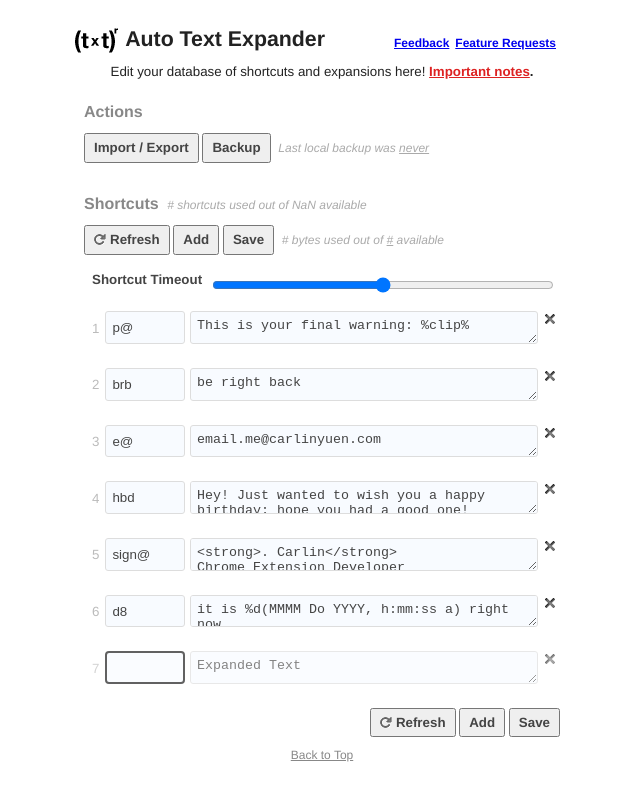
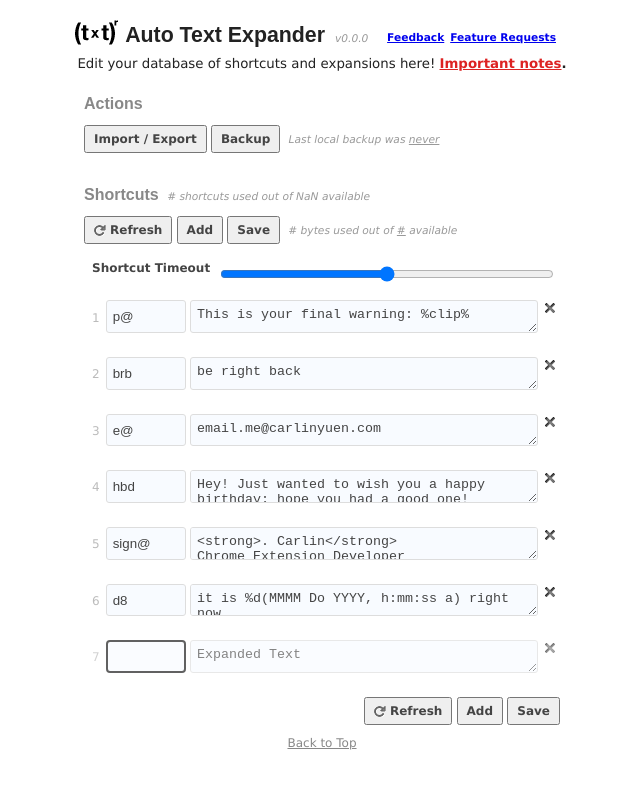
Before and after one commit to pviswanathan/ChromeAutoTextExpander, a browser extension: page options.html in a window 1280 px wide. Shown: the whole page, without its empty margins (318-958 px from the left). Drawn offline with Linux system fonts and the light colour scheme.

Commit message:
more consistent fonts

```diff
--- a/css/options.css
+++ b/css/options.css
@@ -5,7 +5,7 @@
 	width: 100%;
 	background: white;
 	color: #222;
-	font: normal 10pt/16px 'Helvetica Neue', Helvetica, Verdana;
+	font: normal 10pt/16px Verdana;
 	margin: 0;
 	padding: 0;
 }
@@ -17,15 +17,16 @@
 }
 
 h1 {
-	font: bold 16pt/16px 'Helvetica Neue', Helvetica, Verdana;
+	font: bold 16pt/16px Arial, Verdana;
 	vertical-align: middle;
 	margin: 0;
 }
 h1 img {
 	vertical-align: middle;
+    margin-top: -8px;
 }
 h2 {
-    font: bold 12pt/16px 'Helvetica Neue', Helvetica, Verdana;
+    font: bold 12pt/16px Arial, Verdana;
     clear: both;
     color: #888;
 }
@@ -54,7 +55,7 @@
 table {
 	width: 100%;
     counter-reset: rowNumber;
-	font: normal 10pt/16px 'Helvetica Neue', Helvetica, Verdana;
+	font: normal 9pt/9px Verdana;
 }
 table tr {
     counter-increment: rowNumber;
@@ -111,21 +112,21 @@
 }
 .backToTop {
 	color: #888;
-	font: normal 9pt/9pt 'Helvetica Neue', Helvetica, Verdana;
+	font: normal 9pt/9pt Verdana;
 }
 
 h1 span {
-	margin: 16px 16px 0 0;
+	margin: 10px 16px 0 0;
 }
 h1 span a, h1 span a img {
-	font: normal 9pt/9pt 'Helvetica Neue', Helvetica, Verdana;
+	font: normal 8pt/8pt Verdana;
 	outline: none;
 }
 
 label, button {
 	padding: 6px 8px;
     margin-bottom: 4px;
-	font: bold 10pt/10pt 'Helvetica Neue', Helvetica, Verdana;
+	font: bold 9pt/9pt Verdana;
 	color: #444;
 }
 
@@ -140,8 +141,8 @@
 }
 
 .label, #restore.disabled, #totalQuota, #countQuota {
-	color: #aaa;
-	font: italic 9pt/10pt 'Helvetica Neue', Helvetica, Verdana;
+	color: #999;
+	font: italic 8pt/8pt Verdana;
 	display: inline-block;
 	margin: 0;
 }
@@ -170,7 +171,7 @@
 	right: 0;
 	padding: 8px 12px;
 	text-align: center;
-	font: bold 13px/16px 'Helvetica Neue', Helvetica, Verdana;
+	font: bold 13px/16px Verdana;
 	color: #fff;
 	background-color: #bbb;
 	display: none;
@@ -187,7 +188,7 @@
 	margin: 36px 0 36px -160px;
 	padding: 16px;
 	width: 320px;
-	font: normal 13px/18px 'Helvetica Neue', Helvetica, Verdana;
+	font: normal 13px/18px Verdana;
 	color: #444;
 	background: #fff;
 	box-shadow: 0px 4px 12px #444;
--- a/js/options.js
+++ b/js/options.js
@@ -28,6 +28,9 @@
         "mig": false,                       // migrated shortcuts to new format yet
       }
     ;
+
+    // Set version
+    $('#version').text('v' + chrome.runtime.getManifest().version);
 
 	// When user types into input fields
 	$('#edit').on('keydown', 'input[type=text], textarea', editRowHandler);
--- a/options.html
+++ b/options.html
@@ -9,6 +9,7 @@
 
 		<div id="content">
 			<h1><img src="images/icon48.png" alt="" /> Auto Text Expander
+                <span id="version" class="label"></span>
 				<span class="fR">
 					<a id="feedback" href="https://chrome.google.com/webstore/detail/auto-text-expander-for-go/iibninhmiggehlcdolcilmhacighjamp/reviews?hl=en-US" target="_blank"
                         title="Feedback on the Chrome Webstore"><strong>Feedback</strong></a>
```
Also changed, not shown: manifest.json.
